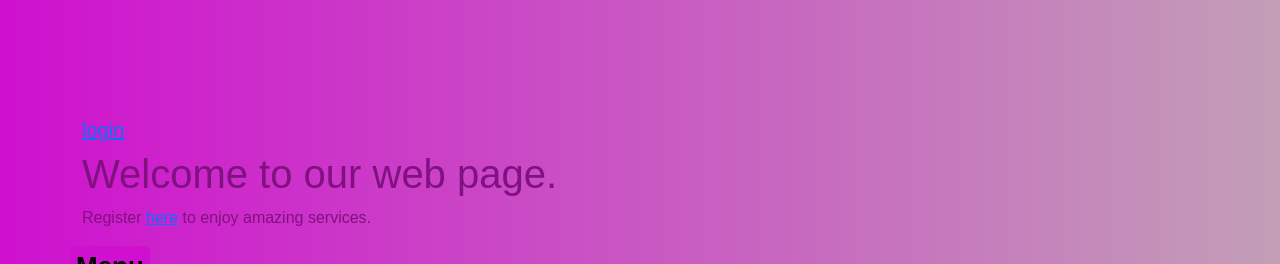
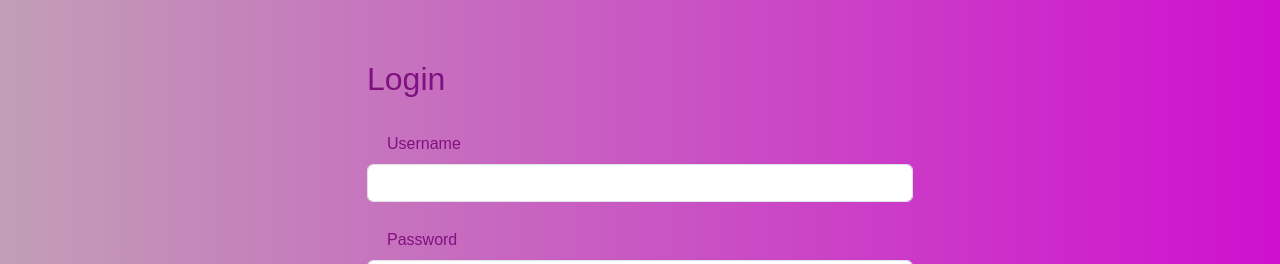
Before and after one commit to Alphonce08/eSt, a Django app: page /login/ in a window 1280 px wide. Shown: the top 264 px of the page. Run offline with Django 3.2, Linux system fonts and the light colour scheme.

Commit message:
additional

```diff
--- a/myapp/templates/index.html
+++ b/myapp/templates/index.html
@@ -27,14 +27,16 @@
        <div class="header_section">
       <div class="containt_main">
 
-           <h5>
+           {% comment %} <h5>
             {% if user.is_authenticated %}
             <a class="" href="logout">logout</a>
             {% else %}
             <a class="" href="login">login</a>
             {% endif %}
            </h5>
-          </div>
+          </div> {% endcomment %}
+
+
 
 
           </div>
@@ -46,10 +48,15 @@
 {% else %}
 <h1>Welcome to our web page.</h1>
 {% endif %}
-<p>Register <a href="register">here</a> to enjoy amazing services.</p>
-</div>
-</div>
-</div>
+<p>No Account Register <a href="register">here</a> to enjoy amazing services.</p>
+<p>Click <a href="login">here</a> to login your Account.</p>
+
+       </div>
+     </div>
+    </div>
+   </div>
+
+
 
 
 </html>
@@ -92,7 +99,7 @@
     </div>
   </div>
 
-
+  </form>
 </body>
 
 
--- a/myapp/templates/login.html
+++ b/myapp/templates/login.html
@@ -1,48 +1,57 @@
+<DOCTYPE
+  html>
+  {% load static %}
   <html lang="en">
-    <link href="https://cdn.jsdelivr.net/npm/bootstrap@5.3.0-alpha1/dist/css/bootstrap.min.css" rel="stylesheet" integrity="sha384-GLhlTQ8iRABdZLl6O3oVMWSktQOp6b7In1Zl3/Jr59b6EGGoI1aFkw7cmDA6j6gD" crossorigin="anonymous">
   <head>
     <meta charset="utf-8">
     <meta name="viewport" content="width=device-width, initial-scale=1">
-    <title>Login</title>
+    <title>Login Page</title>
+    <link href="https://cdn.jsdelivr.net/npm/bootstrap@5.3.0-alpha1/dist/css/bootstrap.min.css" rel="stylesheet" integrity="sha384-GLhlTQ8iRABdZLl6O3oVMWSktQOp6b7In1Zl3/Jr59b6EGGoI1aFkw7cmDA6j6gD" crossorigin="anonymous">
   </head>
   <body>
-    <style>
-        h5{
-          color:red;
-        }
-      </style>
-      {% for message in messages %}
-      <h5>{{message}}</h5>
-      {% endfor %}
     <div class="container mt-5">
       <div class="row">
-            <div class="col-md-6">
-
-
-
-                <form method="POST" action="login">
-                    <h3>Login Here</h3>
+        <div class="col-md-6 offset-md-3">
+          <h2 class="mb-4">Login</h2>
+          <form method="POST" action="">
             {% csrf_token %}
-                    <div class="form-group">
-                      <input type="text" class="form-control" placeholder="username" name="username" required>
+            <div class="mb-3">
+              <label for="username" class="form-label">Username</label>
+              <input type="text" class="form-control" id="username" name="username" required>
             </div>
-
-
-                    <div class="form-group">
-                        <input type="password" class="form-control  mt-2" placeholder="Password" name="password" required>
+            <div class="mb-3">
+              <label for="password" class="form-label">Password</label>
+              <input type="password" class="form-control" id="password" name="password" required>
             </div>
-
-                    <div class="d-grid gap-2">
-                    <button class="btn btn-success mt-2" type="submit">submit</button>
-                    </div>
+            <button type="submit" class="btn btn-primary">Login</button>
           </form>
-            </div>
-
-                  </table>
+          {% if error %}
+          <div class="alert alert-danger mt-3">{{ error }}</div>
+          {% endif %}
         </div>
       </div>
     </div>
-<script src="https://cdn.jsdelivr.net/npm/bootstrap@5.3.0-alpha1/dist/js/bootstrap.bundle.min.js" integrity="sha384-w76AqPfDkMBDXo30jS1Sgez6pr3x5MlQ1ZAGC+nuZB+EYdgRZgiwxhTBTkF7CXvN" crossorigin="anonymous"></script>
   </body>
+  </html>
 
-</html>
+
+  <style>
+      body {
+          background: linear-gradient(to right, #63074463, #cf10cfff);
+          color: #801180ff;
+          font-family: Arial, sans-serif;
+          margin: 60px;
+      }
+      .form-label {
+          margin-top: 10px;
+          margin-left: 20px;
+      }
+      .btn {
+          margin-top: 35px;
+          width: 35%;
+          margin-left: 130px;
+      }
+      .input {
+          text-align: center;
+
+      }
--- a/myapp/urls.py
+++ b/myapp/urls.py
@@ -3,6 +3,6 @@ from django.urls import path
 
 urlpatterns = [
     path('', views.index, name='index'),
-    path('register/', views.register, name='reqister'),
+    path('register/', views.register, name='register'),
     path('login/', views.login, name='login'),
 ]
--- a/myapp/views.py
+++ b/myapp/views.py
@@ -85,8 +85,8 @@ def login(request):
             messages.info(request, 'Invalid username or password')
         return redirect('login')  # Redirect to a success page
     else:
-     return render(request, 'index.html')
+     return render(request, 'login.html')
 
      def logout(request):
          auth.logout(request)
-         return redirect('index')
+         return redirect('login')
```
Lines whose indentation alone changed are shown as unchanged.
